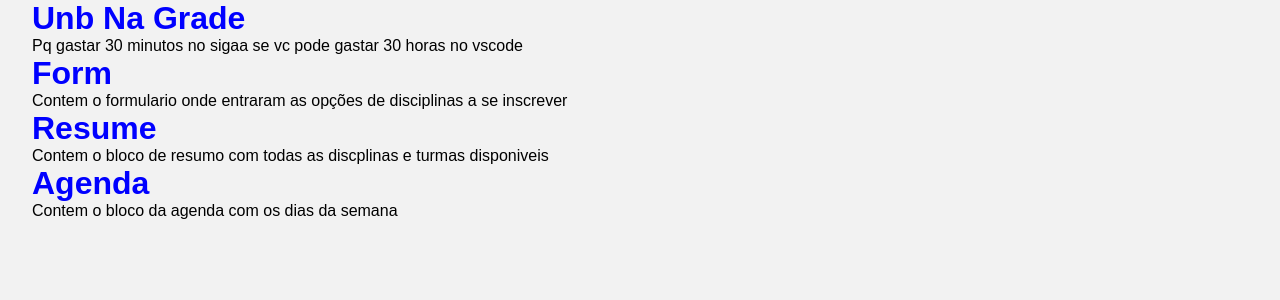
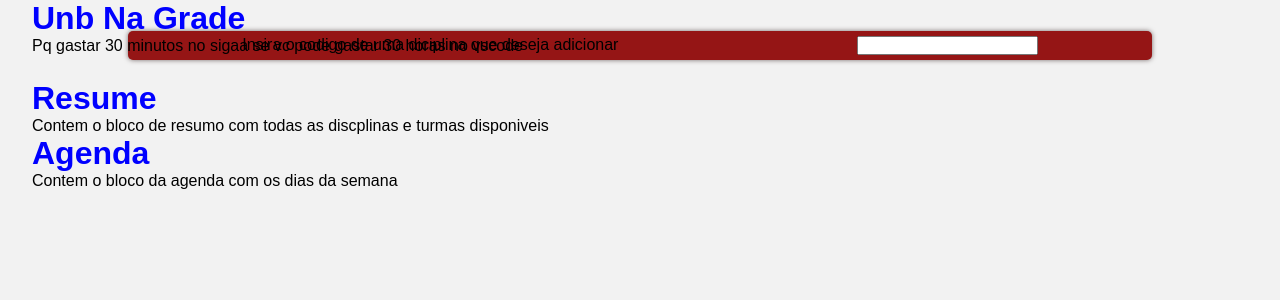
Before and after one commit to l-ricardo/UnBNaGrade, a Next.js app in the folder application/: page / in a window 1280 px wide. Shown: the top 300 px of the page. Built offline with nearby package versions, Linux system fonts and the light colour scheme.

Commit message:
html base de form

```diff
--- a/application/src/components/Form.jsx
+++ b/application/src/components/Form.jsx
@@ -1,10 +1,10 @@
+import styles from "../styles/Form.module.css";
+
 export default function Form(){
     return (
-    <div>
-        <h1>Form</h1>
-        <p >
-            Contem o formulario onde entraram as opções de disciplinas a se inscrever
-        </p>
+    <div className={styles.caixote}>
+        <label>Insira o codigo de uma diciplina que deseja adicionar</label>
+        <input type="text" />
     </div>
     )
 }
--- /dev/null
+++ b/application/src/styles/Form.module.css
@@ -0,0 +1,15 @@
+
+.caixote{
+    max-width: 1024px;
+    margin: 20px auto;
+    width: 90%;
+    background-color:#951515;
+    box-shadow: 0px 0px 5px #776c6c;
+    border-radius: 5px;
+    padding: 5px 0px;
+    justify-content: space-around;
+    display: flex;
+    gap: 10px;
+    margin-top: -3vh;
+
+  }
```
